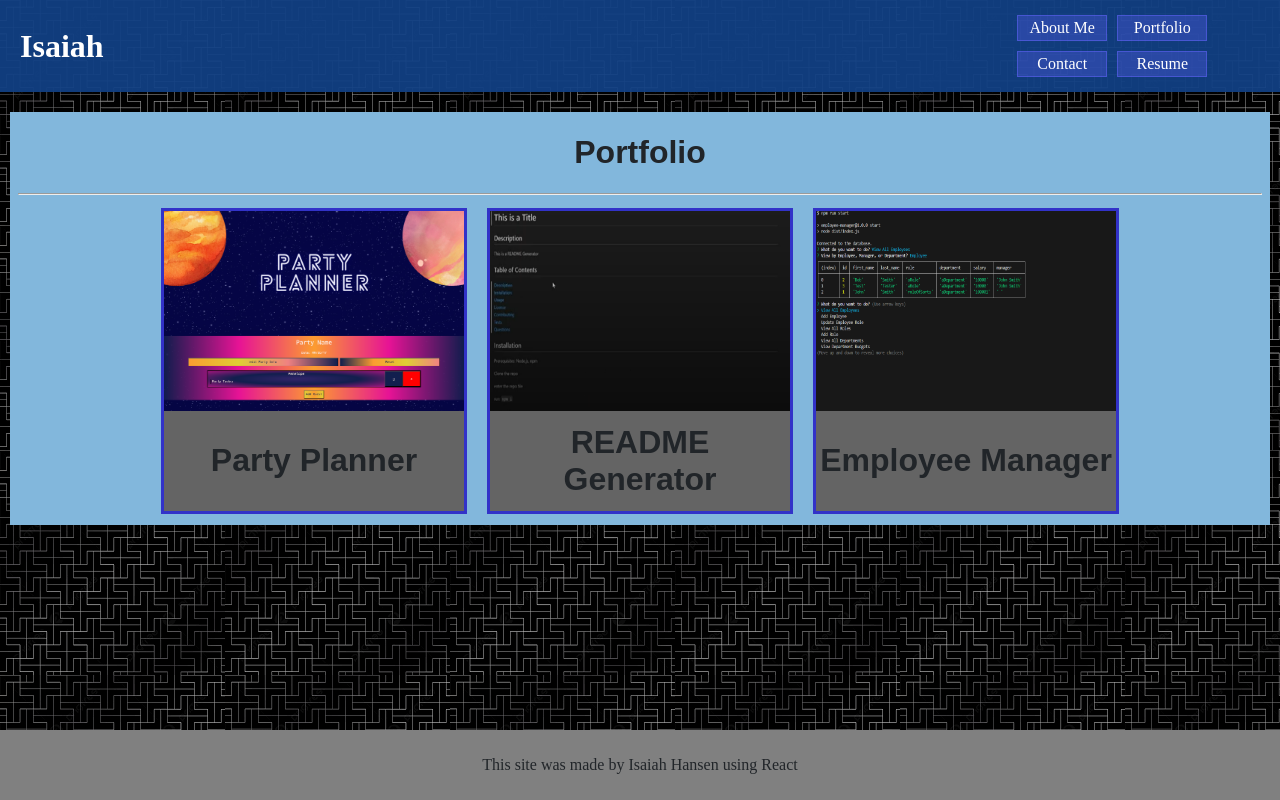
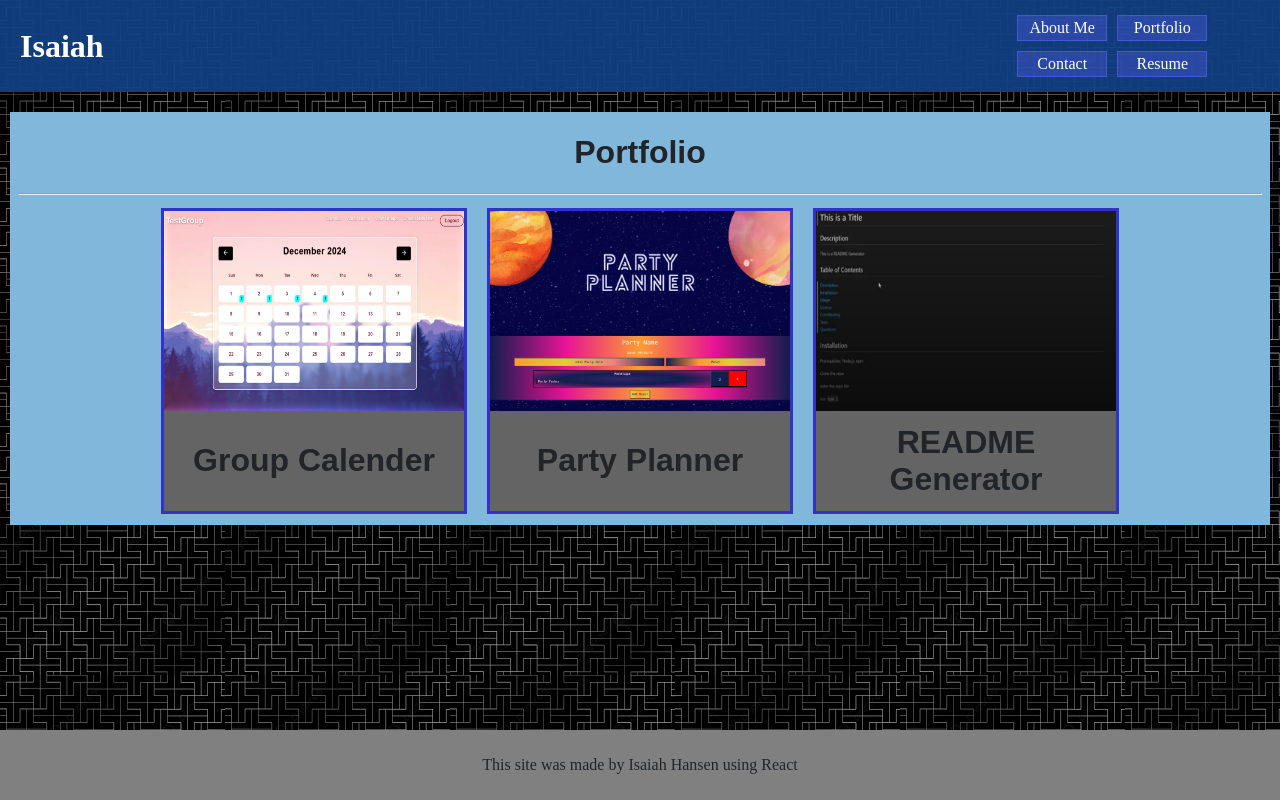
Before and after one commit to KeelerZoroth/Portfolio, a React (Vite) app: page /Portfolio in a window 1280 px wide. Built offline with nearby package versions, Linux system fonts and the light colour scheme.

Commit message:
updated portfolio projects

```diff
--- a/src/pages/Portfolio.jsx
+++ b/src/pages/Portfolio.jsx
@@ -1,7 +1,7 @@
 import ProjectCard from "../components/ProjectCard";
+import GroupCalenderImage from "../assets/images/GroupCalenderImage.png"
 import PartyPlannerImage from "../assets/images/Party-Planner-Landing-Page.png";
 import READMEGeneratorImage from "../assets/images/Screenshot 2024-11-04 155047.png";
-import EmployeeManagerImage from "../assets/images/Screenshot 2024-11-04 155811.png";
 
 function Portfolio() {
 
@@ -26,6 +26,11 @@ function Portfolio() {
 
     const projectLists = [
         {
+            title: "Group Calender",
+            image: GroupCalenderImage,
+            url: "https://github.com/KeelerZoroth/Group-Calendar",
+        },
+        {
             title: "Party Planner",
             image: PartyPlannerImage,
             url: "https://angiethelibrarian.github.io/Party-Planner-Project1/",
@@ -35,11 +40,6 @@ function Portfolio() {
             image: READMEGeneratorImage,
             url: "https://github.com/KeelerZoroth/README-Generator/",
         },
-        {
-            title: "Employee Manager",
-            image: EmployeeManagerImage,
-            url: "https://github.com/KeelerZoroth/Employee-Manager/",
-        }
     ]
 
 
```
Also changed, not shown: src/assets/images/GroupCalenderImage.png (added).
